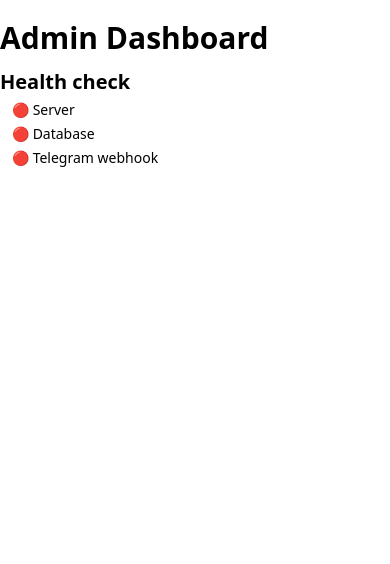
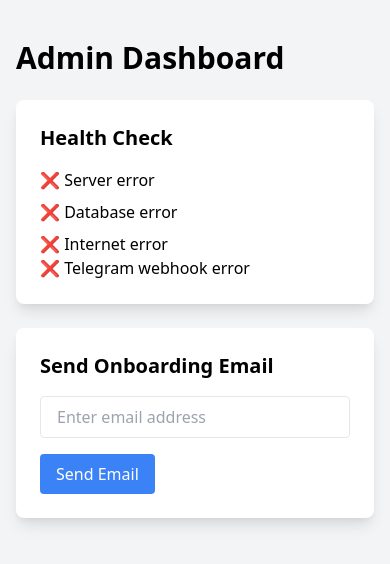
Before and after one commit to hankhank10/loglink-server, a Flask app: template project/templates/admin_home.html in a window 390 px wide. Shown: the top 564 px of the page. Run offline with Flask 2, Linux system fonts and the light colour scheme; the template is opened without the code that fills it, so the values that code supplies are empty; some libraries are stand-ins or nearby versions.

Commit message:
🚸 Admin deals with internet failures properly

```diff
--- a/project/templates/admin_home.html
+++ b/project/templates/admin_home.html
@@ -2,41 +2,110 @@
 <html lang="en">
 
     <head>
-        <meta charset="UTF-8">
-        <meta name="viewport" content="width=device-width, initial-scale=1.0">
-        <title>Loglink Admin</title>
-        <script src="https://cdn.tailwindcss.com?plugins=forms,typography,aspect-ratio,line-clamp"></script>
-        <script defer src="https://cdn.jsdelivr.net/npm/alpinejs@3.x.x/dist/cdn.min.js"></script>
+        <meta charset="utf-8" />
+        <meta content="width=device-width, initial-scale=1.0" name="viewport" />
+        <title>
+            Loglink Admin
+        </title>
+        <link href="https://cdn.jsdelivr.net/npm/tailwindcss@2.2.19/dist/tailwind.min.css" rel="stylesheet" />
+        <script src="//unpkg.com/alpinejs" defer></script>
 
     </head>
 
-    <body>
-        <div class="container mx-auto">
-            <div class="mt-5">
-
-                <p class="text-3xl font-bold mt-5">Admin Dashboard</p>
-
-                <p class="text-xl font-bold mt-3">Health check</p>
-
+    <body class="bg-gray-100 py-10">
+        <div class="container mx-auto px-4 md:px-0">
+            <!-- Admin Dashboard Title -->
+            <p class="text-3xl font-bold mb-6">
+                Admin Dashboard
+            </p>
+            <!-- Health Check Card -->
+            <div class="bg-white p-6 rounded-lg shadow-lg mb-6">
+                <p class="text-xl font-bold mb-4">
+                    Health Check
+                </p>
+                <ul>
                     {% if health_status.server.ok %}
-                <p class="ml-3 text-sm mt-1">🟢 Server</p>
+                    <li class="mb-2">
+                        ✅ Server OK
+                    </li>
                     {% else %}
-                <p class="ml-3 text-sm mt-1">🔴 Server</p>
+                    <li class="mb-2">
+                        ❌ Server error
+                    </li>
                     {% endif %}
 
                     {% if health_status.database %}
-                <p class="ml-3 text-sm mt-1">🟢 Database</p>
+                    <li class="mb-2">
+                        ✅ Database OK
+                    </li>
                     {% else %}
-                <p class="ml-3 text-sm mt-1">🔴 Database</p>
+                    <li class="mb-2">
+                        ❌ Database error
+                    </li>
+                    {% endif %}
+
+                    {% if health_status.internet %}
+                    <li>
+                        ✅ Internet connected
+                    </li>
+                    {% else %}
+                    <li>
+                        ❌ Internet error
+                    </li>
                     {% endif %}
 
                     {% if health_status.telegram_webhook %}
-                <p class="ml-3 text-sm mt-1">🟢 Telegram webhook</p>
+                    <li>
+                        ✅ Telegram webhook OK
+                    </li>
                     {% else %}
-                <p class="ml-3 text-sm mt-1">🔴 Telegram webhook</p>
+                    <li>
+                        ❌ Telegram webhook error
+                    </li>
                     {% endif %}
+                </ul>
+            </div>
+            <!-- Send Onboarding Email Card -->
+            <div class="bg-white p-6 rounded-lg shadow-lg" x-data="onboardingApp()">
+                <p class="text-xl font-bold mb-4">
+                    Send Onboarding Email
+                </p>
+                <div>
+                    <input class="px-4 py-2 border rounded w-full mb-4" placeholder="Enter email address"
+                        type="email" x-bind="user_email" />
+                    <button class="px-4 py-2 bg-blue-500 text-white rounded hover:bg-blue-600"
+                        @click="send_email()">
+                        Send Email
+                    </button>
                 </div>
             </div>
+        </div>
+        <script>
+            function onboardingApp() {
+                return {
+                    user_email: '',
+
+                    send_email() {
+                        fetch('/admin/send_onboarding_email', {
+                            method: 'POST',
+                            headers: {
+                                'Content-Type': 'application/json',
+                            },
+                            body: JSON.stringify({
+                                user_email: this.user_email,
+                            }),
+                        })
+                            .then(response => response.json())
+                            .then(data => {
+                                alert(data.message);
+                            })
+                            .catch((error) => {
+                                console.error('Error:', error);
+                            });
+                    }
+                }
+            }
+        </script>
     </body>
 
 </html>
```
Also changed, not shown: project/__init__.py (+13 -0 lines), project/telegram.py (+6 -3 lines). Lines whose indentation alone changed are shown as unchanged.
